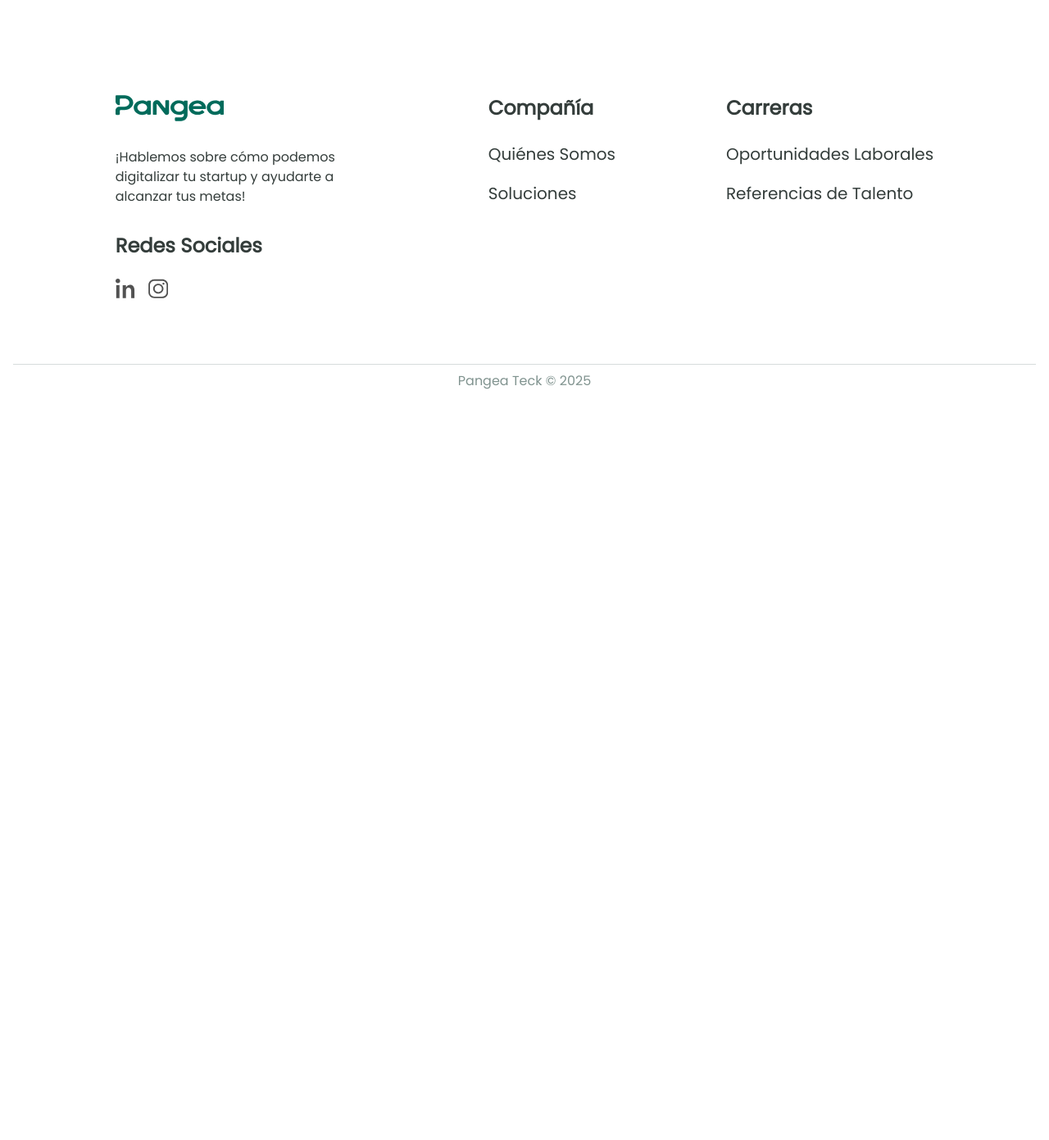
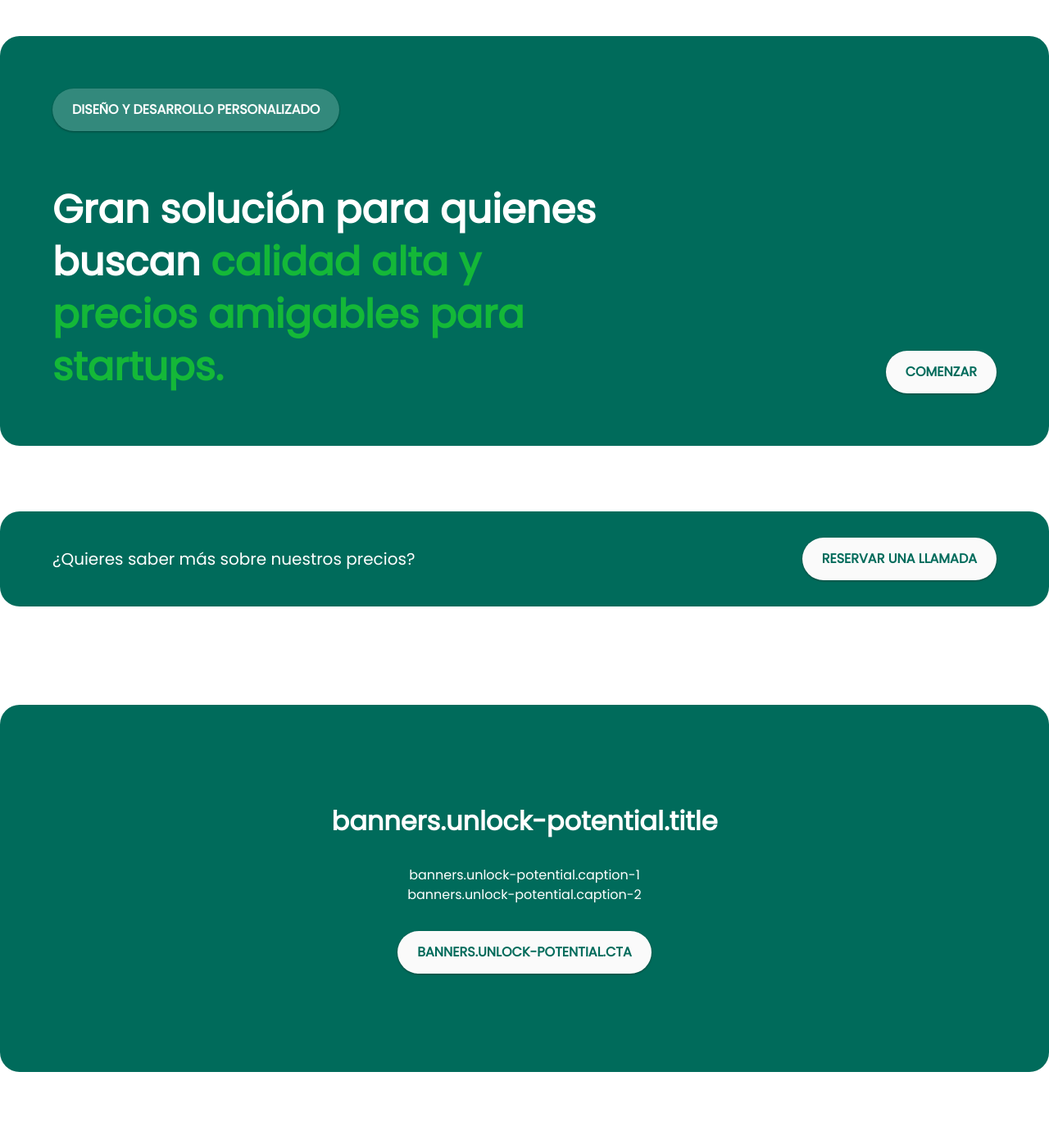
Before and after one commit to recalderon93/pangea-landing-remake, an Astro site: page /es in a window 1280 px wide. Shown: the part 796-2187 px from the top of the page at 82% size. Before the commit the page ends 1297 px from the top, so only its background shows below. Built offline with nearby package versions, Linux system fonts and the light colour scheme; Astro itself is replaced by a stand-in of ours.

Commit message:
feat: Add Landing Banners [PAN-39]

```diff
--- /dev/null
+++ b/src/features/Banners/GreatSolutionBanner.astro
@@ -0,0 +1,38 @@
+---
+import { buttonStyles } from "@styles/button";
+import { cn } from "@styles/classNameMerge";
+import { t, type Locale } from "@/i18n";
+
+export interface Props {
+  locale: Locale;
+}
+
+const { locale }: Props = Astro.props;
+---
+
+<div class="sm:12 px-8 py-10 md:px-0">
+  <div
+    class="flex flex-col gap-y-16 rounded-[24px] bg-teal-400 px-9 py-6 sm:py-8 md:px-12 md:py-12 lg:px-16 lg:py-16">
+    <div>
+      <button
+        class={cn([
+          buttonStyles({ variant: "brand" }),
+          "flex-none bg-[rgba(255,255,255,.2)]",
+        ])}>
+        <p>{t(locale, "banners.great-solution.badge")}</p>
+      </button>
+    </div>
+    <div class="flex flex-col items-end justify-between gap-30 md:flex-row">
+      <h2 class="text-white-50 h3 max-w-[700px]">
+        {t(locale, "banners.great-solution.title-1")}
+        <span class="text-green-400">
+          {t(locale, "banners.great-solution.title-2")}
+        </span>
+      </h2>
+
+      <button class={cn([buttonStyles({ variant: "accent" }), "flex-none"])}
+        >{t(locale, "banners.great-solution.cta")}</button
+      >
+    </div>
+  </div>
+</div>
--- /dev/null
+++ b/src/features/Banners/KnowMoreBanner.astro
@@ -0,0 +1,22 @@
+---
+import { t, type Locale } from "@/i18n";
+import { buttonStyles } from "@styles/button";
+
+export interface Props {
+  locale: Locale;
+}
+
+const { locale }: Props = Astro.props;
+---
+
+<div class="sm:12 px-8 py-10 md:px-0">
+  <div
+    class="flex items-center justify-between rounded-[24px] bg-teal-400 px-9 py-6 sm:py-8 md:px-12 lg:px-16">
+    <h2 class="paragraph-1 bold text-white-50">
+      {t(locale, "banners.know-more.title")}
+    </h2>
+    <button class={buttonStyles({ variant: "accent" })}>
+      {t(locale, "banners.know-more.cta")}
+    </button>
+  </div>
+</div>
--- /dev/null
+++ b/src/features/Banners/UnlockPotentialBanner.astro
@@ -0,0 +1,27 @@
+---
+import { t, type Locale } from "@/i18n";
+import { buttonStyles } from "@styles/button";
+
+export interface Props {
+  locale: Locale;
+}
+
+const { locale }: Props = Astro.props;
+---
+
+<div class="sm:12 px-8 py-20 md:px-0">
+  <div
+    class="flex flex-col items-center justify-center gap-y-8 rounded-[24px] bg-teal-400 px-10 py-10 sm:py-16 md:py-24 lg:py-30">
+    <h2 class="text-white-50 h4 text-center">
+      {t(locale, "banners.unlock-potential.title")}
+    </h2>
+    <p class="text-white-50 paragraph-2 text-center">
+      {t(locale, "banners.unlock-potential.caption-1")}
+      <br />
+      {t(locale, "banners.unlock-potential.caption-2")}
+    </p>
+    <button class={buttonStyles({ variant: "accent" })}>
+      {t(locale, "banners.unlock-potential.cta")}
+    </button>
+  </div>
+</div>
--- /dev/null
+++ b/src/i18n/translations/en/banners.ts
@@ -0,0 +1,18 @@
+export default {
+  "great-solution": {
+    badge: "Customized Design and Development",
+    "title-1": "Great solution for those who want ",
+    "title-2": "high quality and startup-friendly prices.",
+    cta: "Get Started",
+  },
+  "know-more": {
+    title: "Want to know more about our pricing?",
+    cta: "Book a call",
+  },
+  "unlock-potential": {
+    title: "Unlock Your StartUp's Potential",
+    "caption-1": "Don't let technology get in the way of your growth.",
+    "caption-2": "Our team will take care of your development needs.",
+    cta: "Get Started",
+  },
+};
--- a/src/i18n/translations/en/index.ts
+++ b/src/i18n/translations/en/index.ts
@@ -1,10 +1,12 @@
 import footer from "./footer";
 import header from "./header";
 import hero from "./hero";
+import banners from "./banners";
 
 export default {
   greeting: "Hello, {name}!",
   footer,
   header,
   hero,
+  banners,
 };
--- /dev/null
+++ b/src/i18n/translations/es/banners.ts
@@ -0,0 +1,12 @@
+export default {
+  "great-solution": {
+    badge: "Diseño y Desarrollo Personalizado",
+    "title-1": "Gran solución para quienes buscan ",
+    "title-2": "calidad alta y precios amigables para startups.",
+    cta: "Comenzar",
+  },
+  "know-more": {
+    title: "¿Quieres saber más sobre nuestros precios?",
+    cta: "Reservar una llamada",
+  },
+};
--- a/src/i18n/translations/es/index.ts
+++ b/src/i18n/translations/es/index.ts
@@ -1,10 +1,12 @@
 import footer from "./footer";
 import header from "./header";
 import hero from "./hero";
+import banners from "./banners";
 
 export default {
   greeting: "Hello, {name}!",
   footer,
   header,
   hero,
+  banners,
 };
--- a/src/pages/es/index.astro
+++ b/src/pages/es/index.astro
@@ -3,8 +3,14 @@ import "@styles/global.css";
 import "@fontsource/poppins";
 import MainLayout from "@layouts/MainLayout.astro";
 import Hero from "@features/Hero/Hero.astro";
+import GreatSolutionBanner from "@features/Banners/GreatSolutionBanner.astro";
+import KnowMoreBanner from "@features/Banners/KnowMoreBanner.astro";
+import UnlockPotentialBanner from "@features/Banners/UnlockPotentialBanner.astro";
 ---
 
 <MainLayout locale="es">
   <Hero locale="es" />
+  <GreatSolutionBanner locale="es" />
+  <KnowMoreBanner locale="es" />
+  <UnlockPotentialBanner locale="es" />
 </MainLayout>
--- a/src/pages/index.astro
+++ b/src/pages/index.astro
@@ -3,8 +3,14 @@ import "@styles/global.css";
 import "@fontsource/poppins";
 import MainLayout from "@layouts/MainLayout.astro";
 import Hero from "@features/Hero/Hero.astro";
+import GreatSolutionBanner from "@features/Banners/GreatSolutionBanner.astro";
+import KnowMoreBanner from "@features/Banners/KnowMoreBanner.astro";
+import UnlockPotentialBanner from "@features/Banners/UnlockPotentialBanner.astro";
 ---
 
 <MainLayout locale="en">
   <Hero locale="en" />
+  <GreatSolutionBanner locale="en" />
+  <KnowMoreBanner locale="en" />
+  <UnlockPotentialBanner locale="en" />
 </MainLayout>
```
